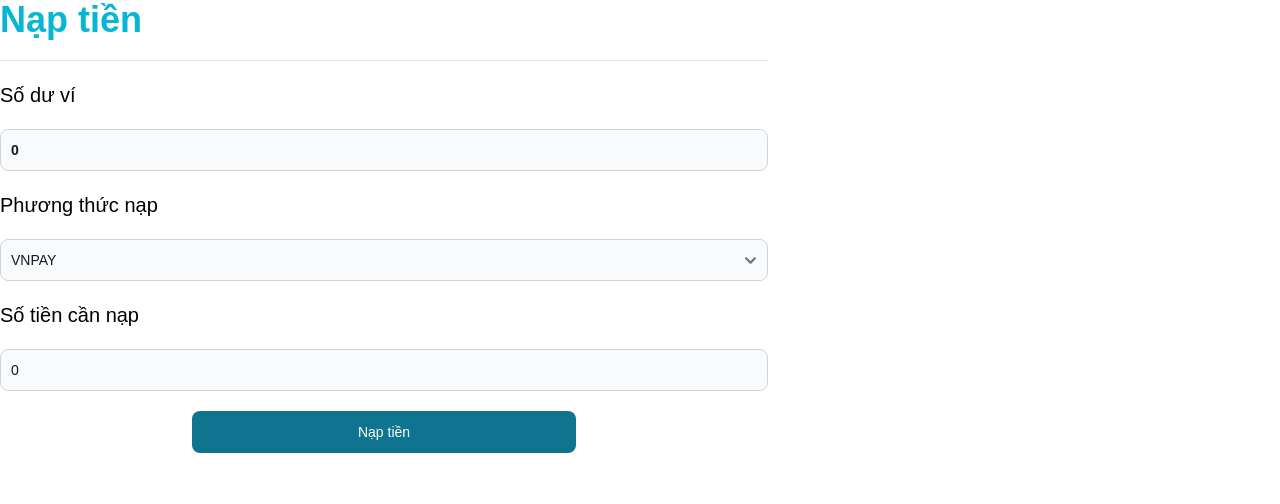
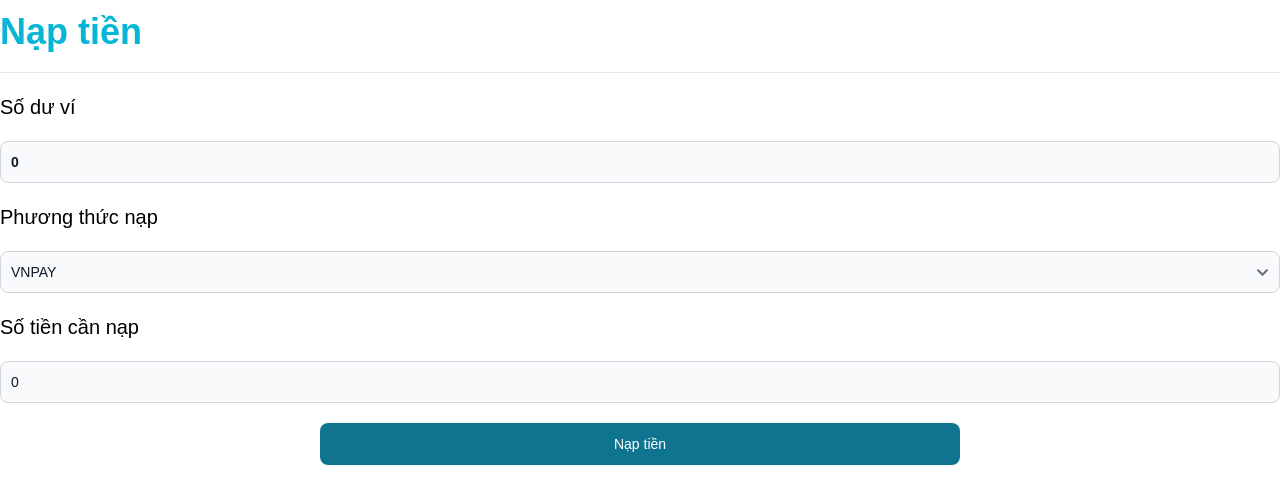
Before and after one commit to gorup2010/BTL-TM-T, a React (Vite) app: page /history-money in a window 1280 px wide. Shown: the top 504 px of the page. Built offline with nearby package versions, Linux system fonts and the light colour scheme.

Commit message:
Merge branch master

```diff
--- a/src/components/sidebar/SideBar.jsx
+++ b/src/components/sidebar/SideBar.jsx
@@ -82,11 +82,11 @@ const Sidebar = () => {
           <>
 
           <Link
-          to="/user/Recharge"
+          to="/user/recharge"
           onClick={() => setActiveTab(4)}
         >
           <div
-            onClick={() => navigate('user/Recharge')}
+            onClick={() => navigate('user/recharge')}
             className={
               activeTab === 4
                 ? 'my-1 p-3 hover:cursor-pointer hover:bg-[#E7E6EC] item bg-[#E7E6EC]'
--- a/src/pages/Recharge/index.jsx
+++ b/src/pages/Recharge/index.jsx
@@ -26,7 +26,7 @@ const Recharge = () => {
 }
 
   return (
-    <div className="w-3/5 flex flex-col space-y-5">
+    <div className="col-start-3 col-span-8 my-3 max-w-[1536px] flex flex-col space-y-5">
       <h1 className="font-semibold text-4xl text-cyan-500">Nạp tiền</h1>
       <hr />
       <div className="text-xl">Số dư ví</div>
--- a/src/routes/index.jsx
+++ b/src/routes/index.jsx
@@ -50,7 +50,7 @@ export const routes = [
         element: <PostHistory />,
       },
       {
-        path: "history-money",
+        path: "recharge",
         element: <Recharge />,
       },
       {
```
